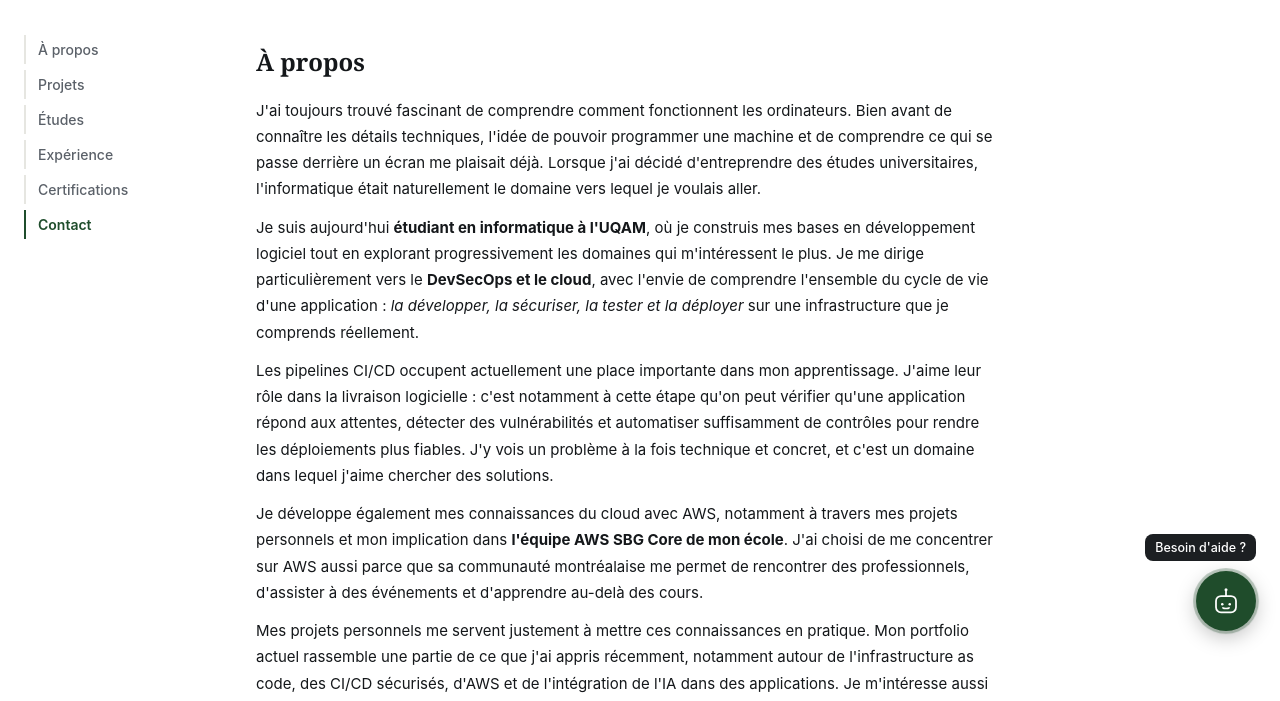
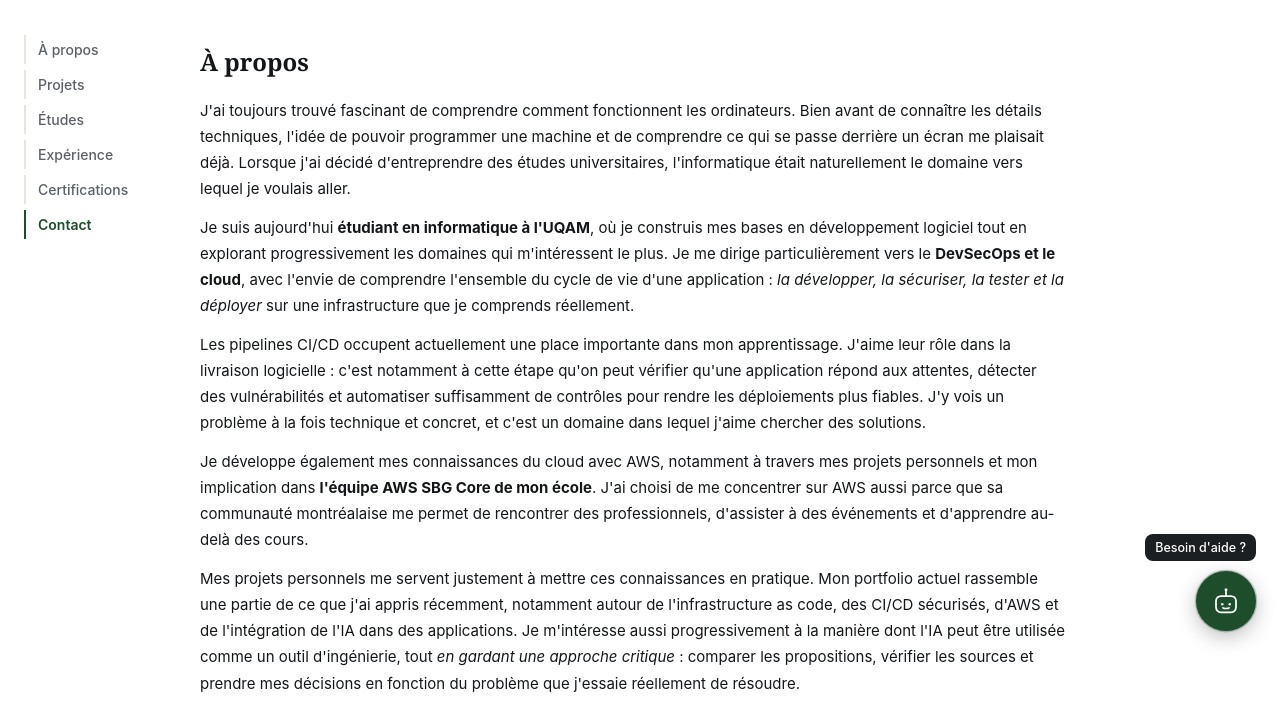
Before and after one commit to rr-djk/rr-djuikoo.com, a website: page site/index.html in a window 1280 px wide. Shown: the part 145-846 px from the top of the page. Drawn offline with Linux system fonts and the light colour scheme.

Commit message:
feat(site): élargir le contenu avec des marges latérales symétriques
La limite de 740px laissait un grand vide à droite sur les écrans
larges. Elle est remplacée par une marge droite égale à la colonne du
menu, resserrée de 256 à 200px : le contenu occupe l'espace entre les
deux et s'élargit avec la fenêtre. Sous 900px, rien ne change.

```diff
--- a/site/css/style.css
+++ b/site/css/style.css
@@ -278,8 +278,11 @@ html.is-chat-open .chat-bubble { visibility: hidden; }
    of the content; below, it stays a horizontal bar under the hero (see the
    max-width: 900px block). */
 @media (min-width: 901px) {
+  /* The empty space right of the content matches the nav column on its
+     left: 24px offset + 144px nav + 32px gap. */
   .main-panel {
-    padding-left: 256px;
+    padding-left: 200px;
+    padding-right: 200px;
   }
 
   /* z-index stays under the chat bubble (50) and the chat backdrop (60). */
@@ -288,7 +291,7 @@ html.is-chat-open .chat-bubble { visibility: hidden; }
     top: 180px;
     left: 24px;
     z-index: 40;
-    width: 200px;
+    width: 144px;
     flex-direction: column;
     /* Without it the links stretch and the focus outline spans the column. */
     align-items: flex-start;
@@ -307,11 +310,6 @@ html.is-chat-open .chat-bubble { visibility: hidden; }
   .section-nav a[aria-current="true"] {
     border-left-color: var(--chat-accent);
   }
-}
-
-.hero,
-.section {
-  max-width: 740px;
 }
 
 .section {
```
